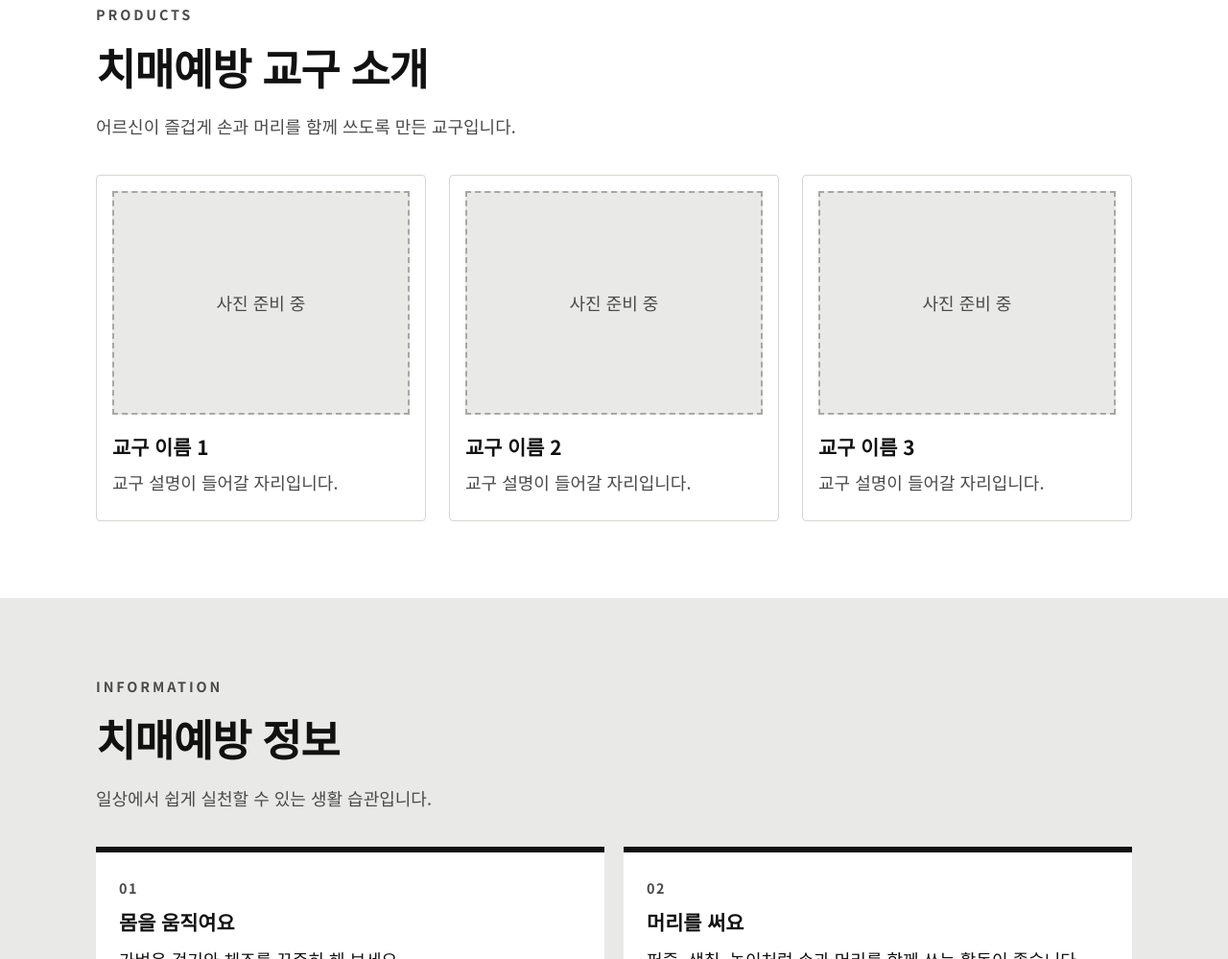
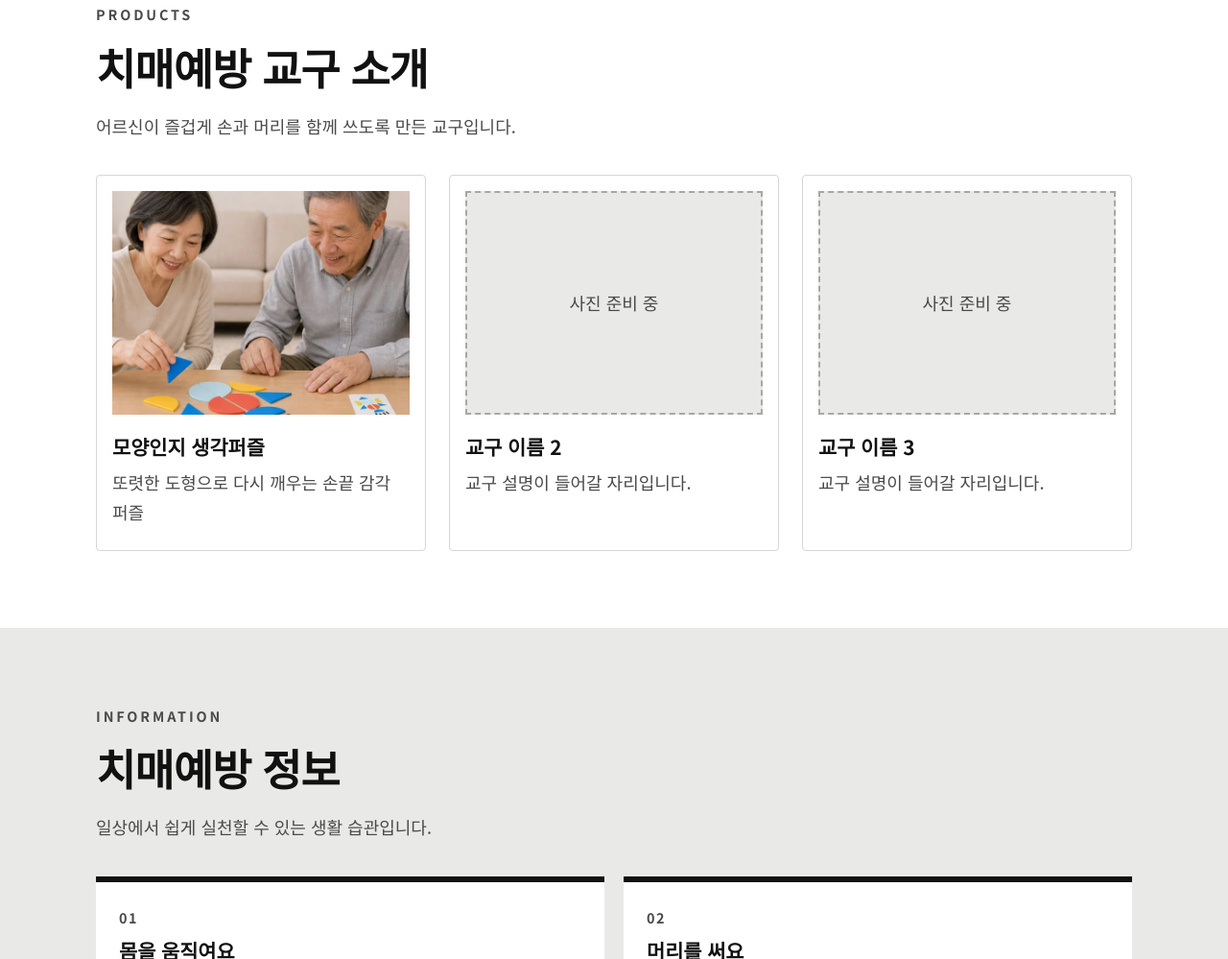
Before and after one commit to edaemanse-beep/firstmove, a plain HTML site: page index.html in a window 1280 px wide. Shown: the part 1079-2078 px from the top of the page at 96% size. Drawn offline with Linux system fonts and the light colour scheme.

Commit message:
교구 카드 1을 모양인지 생각퍼즐로 변경
Co-Authored-By: Claude Sonnet 5.5 <noreply@anthropic.com>

```diff
--- a/css/style.css
+++ b/css/style.css
@@ -116,7 +116,7 @@ a { color: inherit; }
 .card:hover { transform: translateY(-8px) rotate(-0.5deg); box-shadow: var(--shadow); }
 .card h3 { margin: 16px 0 4px; font-size: 1.3rem; }
 .card p { margin: 0; color: var(--muted); }
-.card-img { aspect-ratio: 4 / 3; width: 100%; }
+.card-img { aspect-ratio: 4 / 3; width: 100%; object-fit: cover; }
 .placeholder {
   display: flex; align-items: center; justify-content: center; text-align: center;
   background: var(--gray); color: var(--muted); font-weight: 500; border: 2px dashed #A8A8A3;
--- a/index.html
+++ b/index.html
@@ -101,9 +101,9 @@
         <div class="card-grid">
           <!-- TODO: 실제 교구 이름·설명·사진으로 교체하세요 -->
           <article class="card reveal">
-            <div class="card-img placeholder" role="img" aria-label="교구 사진 준비 중">사진 준비 중</div>
-            <h3>교구 이름 1</h3>
-            <p>교구 설명이 들어갈 자리입니다.</p>
+            <img class="card-img" src="images/product-1.webp" width="670" height="572" loading="lazy" alt="두 어르신이 웃으며 탁자 위의 색색 도형 조각으로 퍼즐을 맞추는 모습">
+            <h3>모양인지 생각퍼즐</h3>
+            <p>또렷한 도형으로 다시 깨우는 손끝 감각 퍼즐</p>
           </article>
           <article class="card reveal">
             <div class="card-img placeholder" role="img" aria-label="교구 사진 준비 중">사진 준비 중</div>
```
Also changed, not shown: images/product-1.webp (added).
